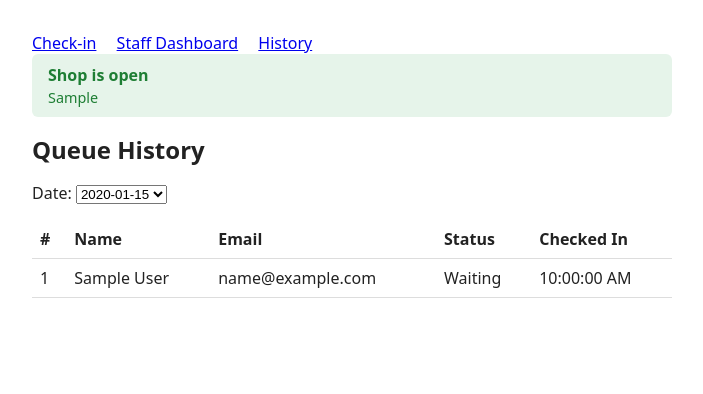
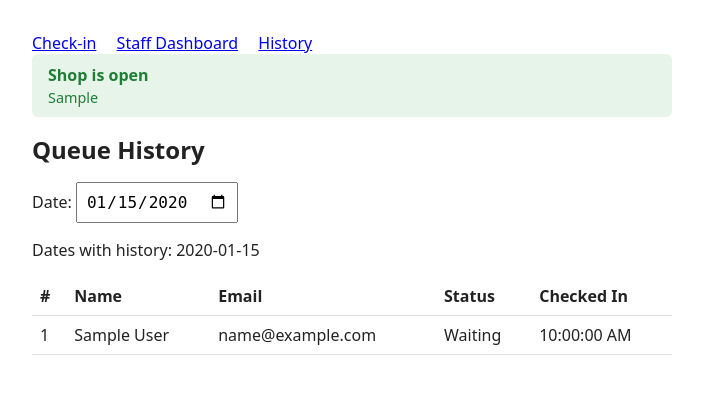
Before and after one commit to mrprogrammingx/barbershop-queue, a FastAPI app: page /history in a window 1280 px wide. Shown: the top 394 px of the page, without its empty margins (288-991 px from the left). Run offline with FastAPI, Linux system fonts and the light colour scheme; tables that the repository leaves empty hold one stand-in row (values such as "Sample post").

Commit message:
Use a calendar date picker on the history page
Replaces the dropdown limited to dates with existing entries with a
native <input type="date"> calendar, so staff can browse any day.
Dates that do have history are still listed for reference.

Co-Authored-By: Claude Sonnet 5 <noreply@anthropic.com>

```diff
--- a/app/templates/history.html
+++ b/app/templates/history.html
@@ -4,9 +4,10 @@
   <h1>Queue History</h1>
 
   <div>
-    <label for="date-select">Date:</label>
-    <select id="date-select"></select>
+    <label for="date-picker">Date:</label>
+    <input type="date" id="date-picker">
   </div>
+  <p id="available-dates"></p>
 
   <table>
     <thead>
@@ -20,17 +21,16 @@
     async function loadDates() {
       const res = await fetch("/queue/history/dates");
       const dates = await res.json();
-      const select = document.getElementById("date-select");
-      select.innerHTML = "";
-      for (const d of dates) {
-        const opt = document.createElement("option");
-        opt.value = d;
-        opt.textContent = d;
-        select.appendChild(opt);
-      }
+      const picker = document.getElementById("date-picker");
+      const availableDates = document.getElementById("available-dates");
+
       if (dates.length > 0) {
+        picker.value = dates[0];
+        availableDates.textContent = "Dates with history: " + dates.join(", ");
         loadHistory(dates[0]);
       } else {
+        picker.value = new Date().toISOString().slice(0, 10);
+        availableDates.textContent = "No past queue history yet.";
         document.getElementById("empty-message").style.display = "block";
       }
     }
@@ -55,8 +55,10 @@
       }
     }
 
-    document.getElementById("date-select").addEventListener("change", (e) => {
-      loadHistory(e.target.value);
+    document.getElementById("date-picker").addEventListener("change", (e) => {
+      if (e.target.value) {
+        loadHistory(e.target.value);
+      }
     });
 
     loadDates();
```
